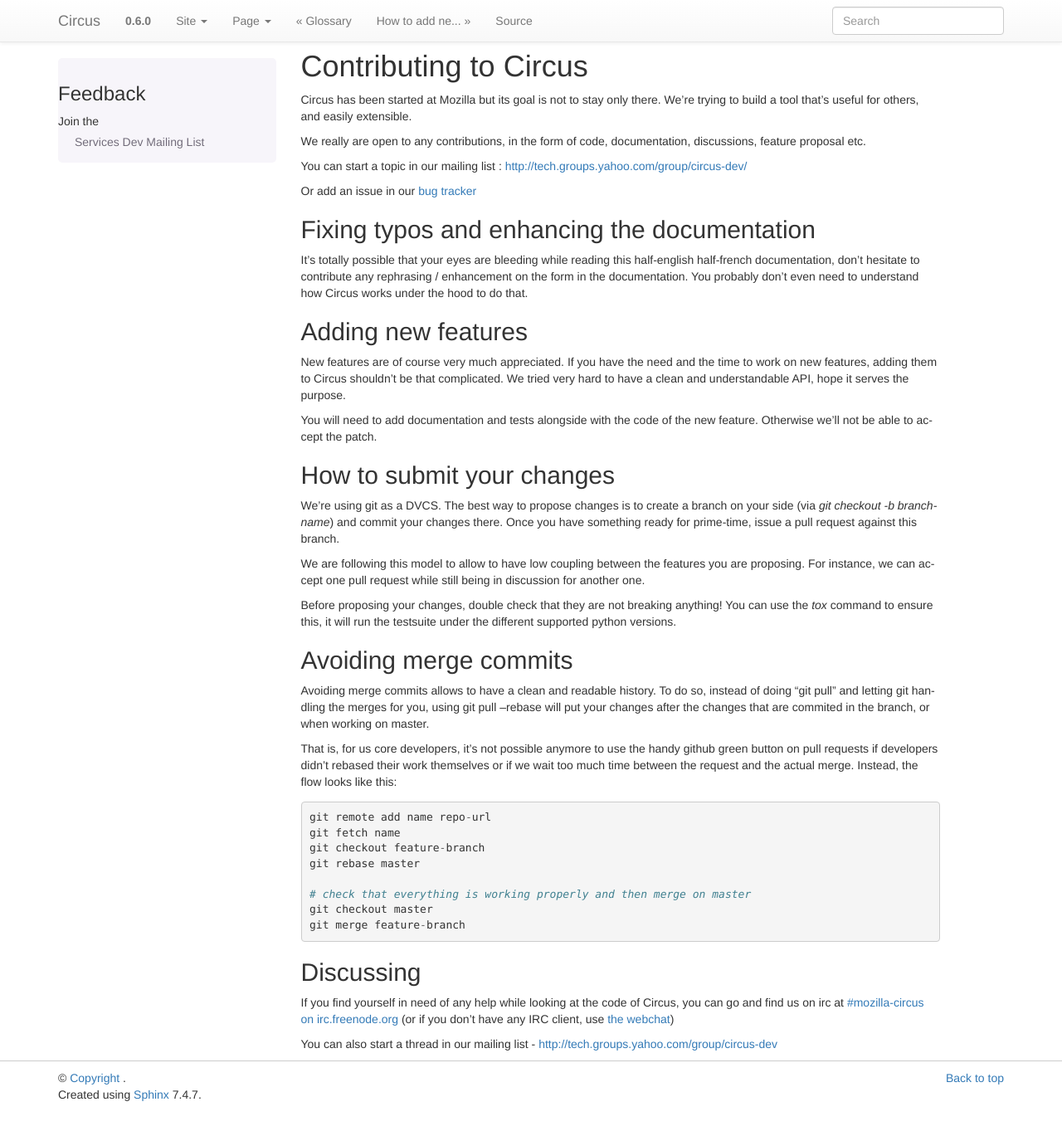
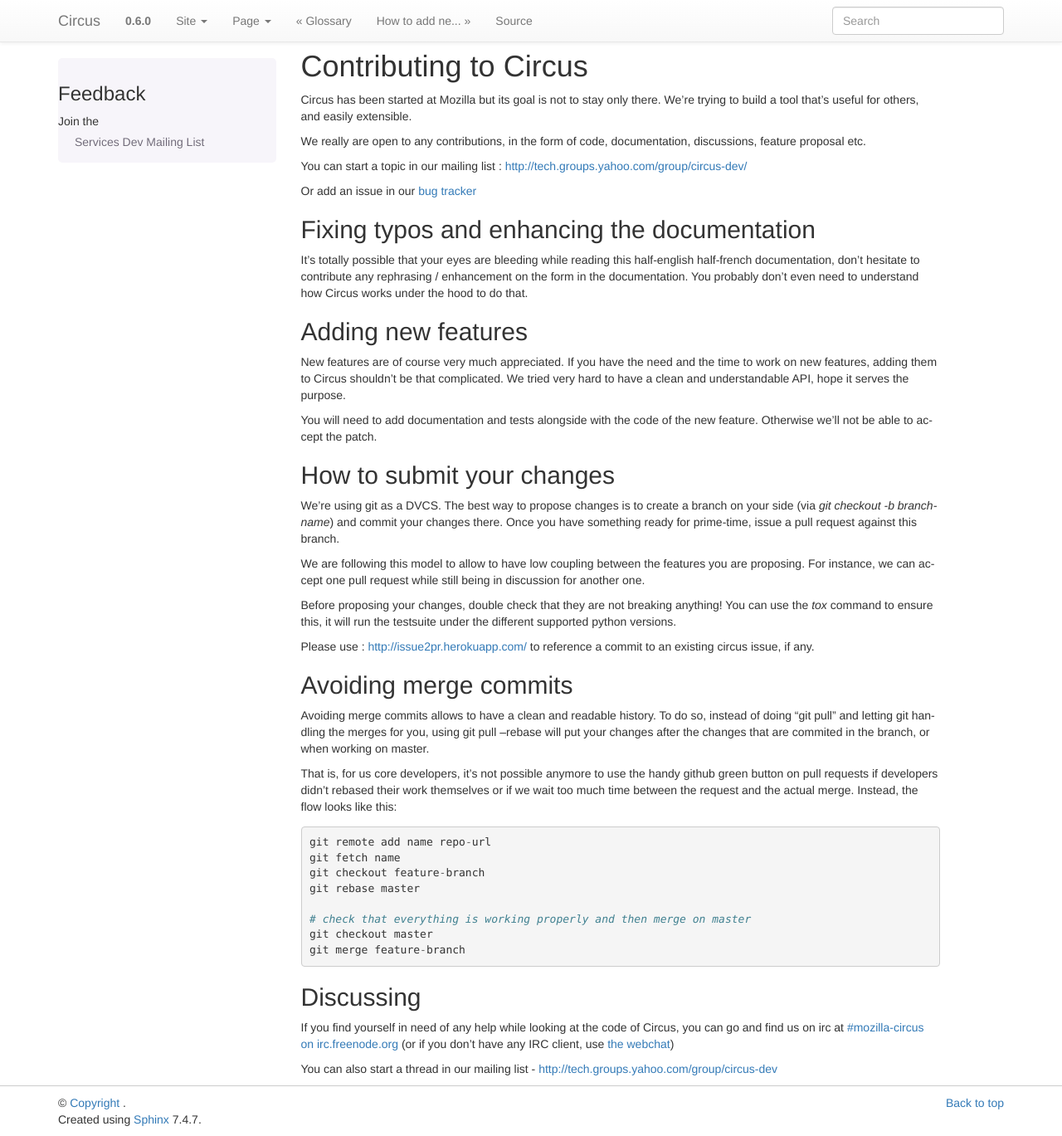
Before and after one commit to circus-tent/circus, a Sphinx documentation site: the page built from docs/source/contributing.rst, in a window 1280 px wide and 1369 px high. Shown: the whole window at 83% size. Built offline with Sphinx 7.4.7, drawn with Linux system fonts in a browser that asks for light colours; pages that are not in the unit, such as notebooks, are missing from menus.

Commit message:
Put a reference to the "how to contribute" doc in the readme.

```diff
--- a/README.rst
+++ b/README.rst
@@ -15,10 +15,8 @@
 Links:
 
 - The full documentation is located at : http://circus.io
+- Have a look at our how to contribute page if you are interested:
+  http://circus.readthedocs.org/en/latest/contributing/
 - There's a mailing list for any feedback or question: http://tech.groups.yahoo.com/group/circus-dev/
 - The repository and issue tracker are at GitHub : https://github.com/mozilla-services/circus
 - Join us on the IRC : Freenode, channel #mozilla-circus
-
-Sprints:
-
-- Please use : http://issue2pr.herokuapp.com/ to reference a commit to an circus existing issue
--- a/docs/source/contributing.rst
+++ b/docs/source/contributing.rst
@@ -50,6 +50,9 @@
 anything! You can use the `tox` command to ensure this, it will run the
 testsuite under the different supported python versions.
 
+Please use : http://issue2pr.herokuapp.com/ to reference a commit to an
+existing circus issue, if any.
+
 Avoiding merge commits
 ======================
 
```
